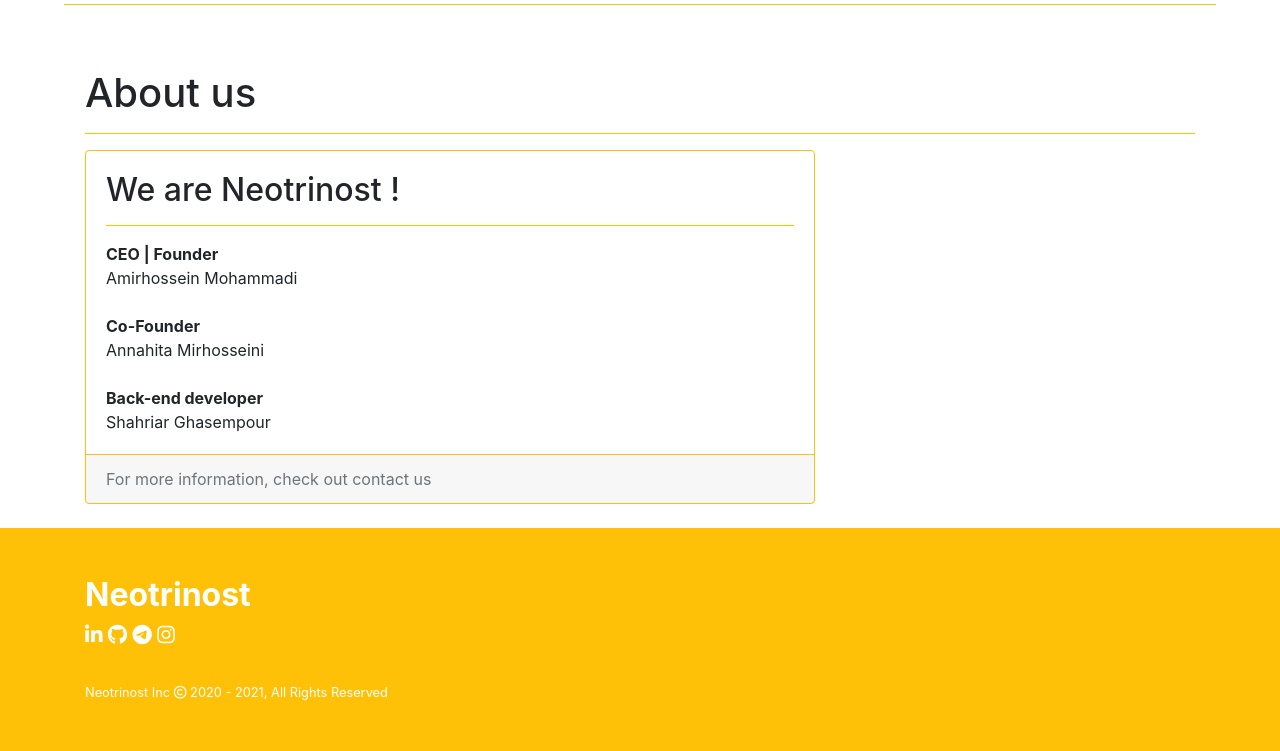
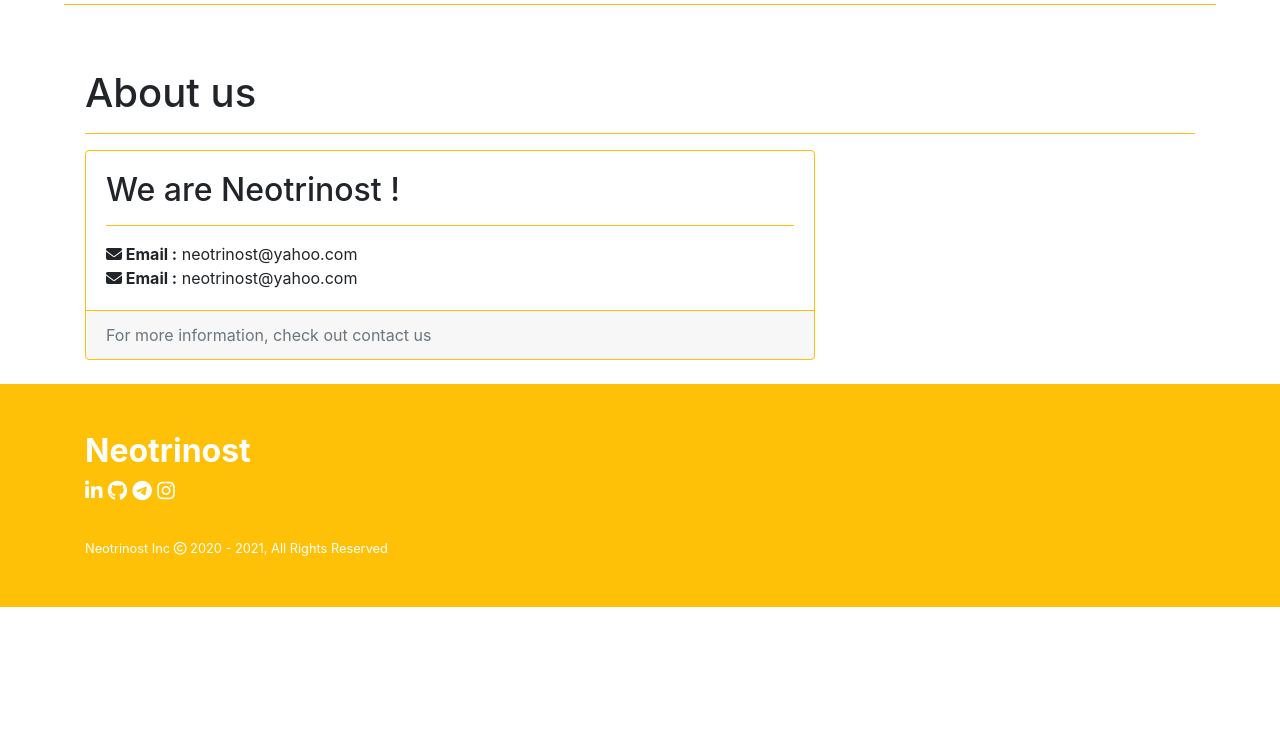
Before and after one commit to Neotrinost/Neotrinost.ir, a Flask app: page / in a window 1280 px wide. Shown: the part 1046-1797 px from the top of the page. After the commit the page ends 1653 px from the top, so only its background shows below. Run offline with Flask 2, Linux system fonts and the light colour scheme; some libraries are stand-ins or nearby versions.

Commit message:
Updating home for contact us

```diff
--- a/app/templates/home.html
+++ b/app/templates/home.html
@@ -187,19 +187,11 @@
                             <h2 class="card-title">We are Neotrinost !</h2>
                             <hr class="border-warning">
                             <p class="card-text">
-                                <b>CEO | Founder</b>
-                                <br>
-                                Amirhossein Mohammadi
-                                <br>
-                                <br>
-                                <b>Co-Founder</b>
-                                <br>
-                                Annahita Mirhosseini
-                                <br>
-                                <br>
-                                <b>Back-end developer</b>
-                                <br>
-                                Shahriar Ghasempour
+                                <b><i class="fa fa-envelope"></i> Email :</b>
+								<span>neotrinost@yahoo.com</span>
+								<br>
+								<b><i class="fa fa-envelope"></i> Email :</b>
+								<span>neotrinost@yahoo.com</span>
                             </p>
                         </div>
                         <div class="card-footer border-warning text-muted">
```
